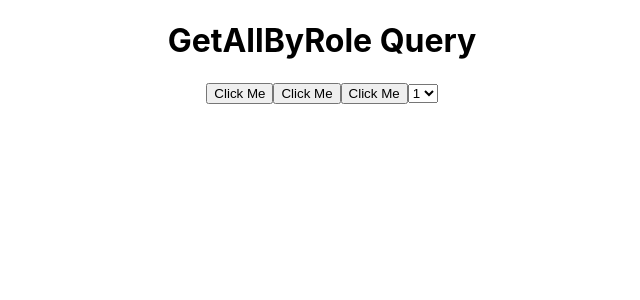
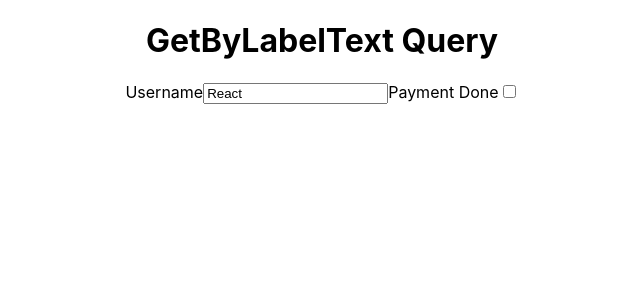
Before and after one commit to muazimmaqbool/React_Testing_Library, a React (Create React App) app: page / in a window 1280 px wide. Shown: the top 300 px of the page, without its empty margins (318-958 px from the left). Built offline with nearby package versions, Linux system fonts and the light colour scheme.

Commit message:
getby label

```diff
--- a/src/App.js
+++ b/src/App.js
@@ -51,9 +51,9 @@ function App() {
 
       {/* <GetByRole/> */}
       {/* <GetByRole_Two/> */}
-      <GetAllByRole/>
+      {/* <GetAllByRole/> */}
 
-      {/* <GetByLabelText/> */}
+      <GetByLabelText/>
       {/* <GetAllByLabelText/> */}
 
       {/* <GetByPlaceHolderText/> */}
```
